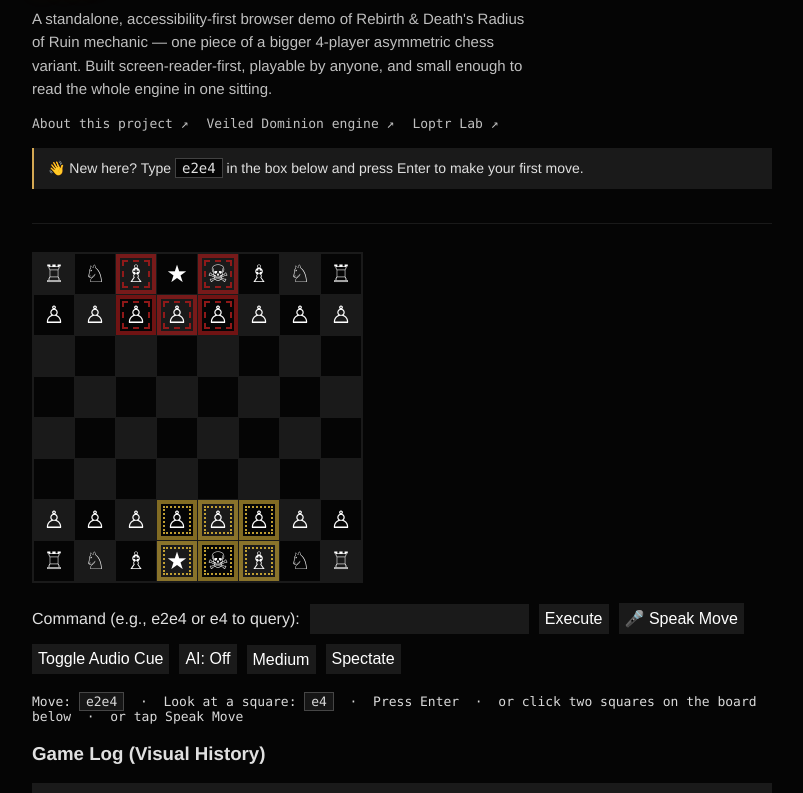
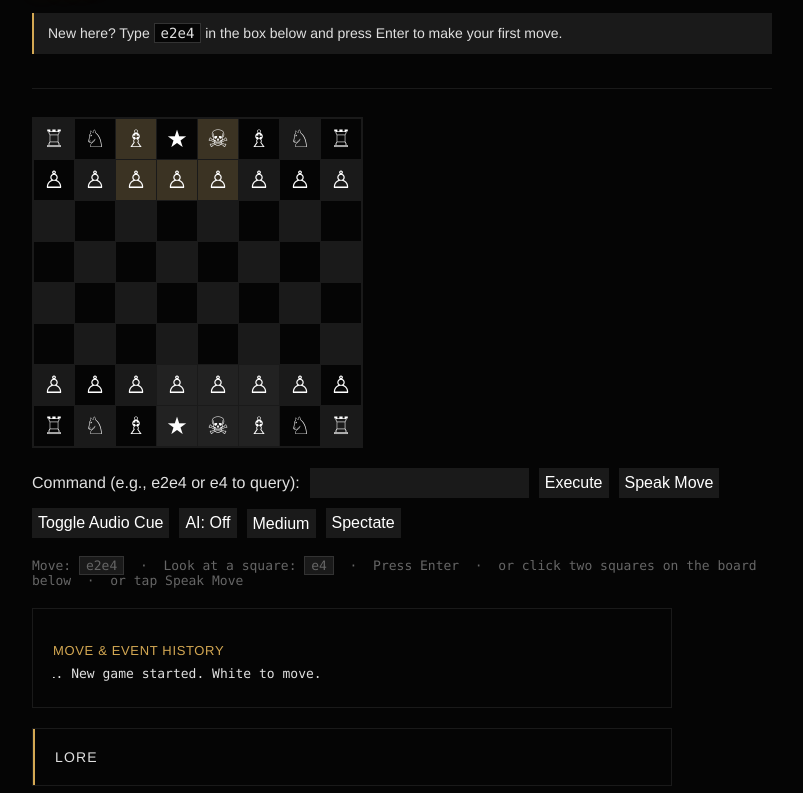
Before and after one commit to ibloud/duet_engine_architecture, a plain HTML site: page index.html in a window 1280 px wide. Shown: the part 95-888 px from the top of the page, without its empty margins (238-1041 px from the left). Drawn offline with Linux system fonts and the light colour scheme.

Commit message:
Refactor CSS variables and improve color accessibility
Refactor CSS variable names for improved clarity and consistency. Update background and text colors for better accessibility.

```diff
--- a/index.html
+++ b/index.html
@@ -6,25 +6,25 @@
     <title>Veiled Dominion: Duet</title>
     <style>
         :root {
-            --bg-base: #050505;             /* black void */
-            --surface-concrete: #1a1a1a;    /* black obsidian */
-            --accent-crimson: #d4a853;      /* amber-light, reused for former "crimson" accent role */
-            --accent-gold: #d4a853;         /* amber-light, reused for former "gold" accent role */
-            --text-primary: #ffffff;        /* pure white */
-            --text-secondary: #e0e0e0;      /* grey-200, body copy */
+            --black-void: #050505;
+            --black-obsidian: #1a1a1a;
+            --white-pure: #ffffff;
+            --grey-200: #e0e0e0;
             --text-muted: #666666;
-            --border-hairline: #1a1a1a;
+            --grey-700: #333333;
+            --amber-light: #d4a853;
             --amber-glow-08: rgba(212,168,83,0.08);
             --amber-glow-10: rgba(212,168,83,0.10);
             --amber-glow-30: rgba(212,168,83,0.3);
+            --border-hairline: #1a1a1a;
             --font-sans: 'Helvetica Neue', Helvetica, Arial, sans-serif;
             --font-mono: 'SF Mono', 'Menlo', 'Consolas', monospace;
         }
         * { box-sizing: border-box; }
         body {
             font-family: var(--font-sans);
-            background: var(--bg-base);
-            color: var(--text-secondary);
+            background: var(--black-void);
+            color: var(--grey-200);
             margin: 0;
         }
         /* Page shell - keeps line lengths readable and centers the whole
@@ -52,13 +52,13 @@
             font-size: 12.8px;
             text-transform: uppercase;
             letter-spacing: 0.15em;
-            color: var(--accent-gold);
+            color: var(--amber-light);
             margin: 0 0 8px 0;
         }
         .hero h1 {
             font-size: 32px;
             font-weight: 300;
-            color: var(--text-primary);
+            color: var(--white-pure);
             text-shadow: 0 0 20px var(--amber-glow-30);
             margin: 0 0 10px 0;
             letter-spacing: -0.01em;
@@ -78,26 +78,26 @@
             font-size: 13px;
         }
         .hero-nav a {
-            color: var(--text-primary);
+            color: var(--white-pure);
             opacity: 0.75;
             text-decoration: none;
             border-bottom: 1px solid transparent;
         }
         .hero-nav a:hover {
             opacity: 1;
-            border-bottom-color: var(--accent-crimson);
+            border-bottom-color: var(--amber-light);
         }
         .quickstart {
-            background: var(--surface-concrete);
-            border-left: 2px solid var(--accent-gold);
+            background: var(--black-obsidian);
+            border-left: 2px solid var(--amber-light);
             padding: 10px 14px;
             font-size: 14px;
             line-height: 1.5;
             margin-top: 16px;
         }
         .quickstart kbd {
-            background: var(--bg-base);
-            border: 1px solid rgba(245, 245, 247, 0.25);
+            background: var(--black-void);
+            border: 1px solid var(--grey-700);
             padding: 1px 6px;
             font-family: var(--font-mono);
         }
@@ -108,8 +108,8 @@
             grid-template-columns: repeat(8, 40px);
             grid-template-rows: repeat(8, 40px);
             gap: 1px;
-            background: var(--surface-concrete);
-            border: 2px solid var(--surface-concrete);
+            background: var(--black-obsidian);
+            border: 2px solid var(--black-obsidian);
             width: fit-content;
             max-width: 100%;
             margin-bottom: 20px;
@@ -119,6 +119,7 @@
             align-items: center;
             justify-content: center;
             font-size: 24px;
+            position: relative;
         }
         /* Small screens: shrink the board so 8 columns still fit without
            horizontal scrolling (8 * 34px + gaps ≈ fits a 360px viewport). */
@@ -130,35 +131,45 @@
             .sq { font-size: 20px; }
         }
         /* Two brand darks, not wood tones - board stays in the monochromatic family */
-        .sq.light { background: var(--surface-concrete); color: var(--text-primary); }
-        .sq.dark { background: var(--bg-base); color: var(--text-primary); }
-        /* Radius of Ruin: crimson is reserved for active-threat states in the design system.
-           Dashed inner outline gives it a shape identity too, not just color, so it still
-           reads for colorblind or grayscale viewing. */
+        .sq.light { background: var(--black-obsidian); color: var(--white-pure); }
+        .sq.dark { background: var(--black-void); color: var(--white-pure); }
+        /* Radius of Ruin / Sanctuary: single-accent amber wash with a slow
+           breathing pulse, matching the design system's one-accent-color rule
+           (no separate red/gold indicator colors) and its Ruin/Sanctuary
+           breathing technique. Shape as well as color carries the meaning so
+           it still reads for colorblind or grayscale viewing. */
         .sq.ruin {
-            box-shadow: inset 0 0 0 4px rgba(158, 27, 27, 0.7);
-            outline: 2px dashed rgba(158, 27, 27, 0.9);
-            outline-offset: -8px;
-        }
-        /* Sanctuary: gold reads as "locked/protected", not blue (blue is off-palette entirely).
-           Dotted inner outline distinguishes it from Ruin's dashed pattern by shape alone. */
+            background: var(--amber-glow-10);
+            animation: ruin-breathe var(--ruin-duration, 3.2s) ease-in-out infinite;
+        }
         .sq.sanctuary {
-            box-shadow: inset 0 0 0 4px rgba(212, 175, 55, 0.6);
-            outline: 2px dotted rgba(212, 175, 55, 0.9);
-            outline-offset: -8px;
+            background: rgba(102,102,102,0.10);
+            animation: sanctuary-breathe var(--sanctuary-duration, 4.5s) ease-in-out infinite;
+        }
+        @keyframes ruin-breathe {
+            0%, 100% { background-color: var(--amber-glow-10); }
+            50% { background-color: rgba(212,168,83, var(--ruin-peak, 0.18)); }
+        }
+        @keyframes sanctuary-breathe {
+            0%, 100% { background-color: rgba(102,102,102,0.10); }
+            50% { background-color: rgba(102,102,102, var(--sanctuary-peak, 0.14)); }
+        }
+        @media (prefers-reduced-motion: reduce) {
+            .sq.ruin { animation: none; background: var(--amber-glow-10); }
+            .sq.sanctuary { animation: none; background: rgba(102,102,102,0.10); }
         }
         /* Veiled: 45-degree diagonal hatch, per the design system's Veil State Pattern -
            a flat gray fill was a placeholder, not the spec */
         .sq.veiled {
-            background-color: var(--surface-concrete) !important;
+            background-color: var(--black-obsidian) !important;
             background-image: repeating-linear-gradient(
                 45deg,
-                rgba(245, 245, 247, 0.08) 0px,
-                rgba(245, 245, 247, 0.08) 2px,
+                rgba(224,224,224,0.08) 0px,
+                rgba(224,224,224,0.08) 2px,
                 transparent 2px,
                 transparent 10px
             ) !important;
-            color: rgba(245, 245, 247, 0.6) !important;
+            color: rgba(224,224,224,0.6) !important;
         }
 
         /* Accessibility: Screen Reader Only Live Region */
@@ -188,25 +199,24 @@
         input, button, select {
             font-size: 16px;
             padding: 5px;
-            background: var(--surface-concrete);
-            color: var(--text-primary);
-            border: 1px solid var(--surface-concrete);
+            background: var(--black-obsidian);
+            color: var(--white-pure);
+            border: 1px solid var(--black-obsidian);
             -webkit-appearance: none;
             -moz-appearance: none;
             appearance: none;
         }
         button, select { cursor: pointer; }
-        button:hover, select:hover { border-color: var(--accent-crimson); }
+        button:hover, select:hover { border-color: var(--amber-light); }
         #legend {
             font-family: var(--font-mono);
             font-size: 13px;
-            color: var(--text-primary);
-            opacity: 0.85;
+            color: var(--text-muted);
             margin: 6px 0 14px 0;
         }
         #legend kbd {
-            background: var(--surface-concrete);
-            border: 1px solid rgba(245, 245, 247, 0.25);
+            background: var(--black-obsidian);
+            border: 1px solid var(--grey-700);
             padding: 1px 6px;
             font-family: inherit;
         }
@@ -214,16 +224,18 @@
            screen readers never see this board (aria-hidden), so this doesn't touch
            or complicate the accessible input path at all. */
         .sq { cursor: pointer; }
-        .sq.selected { box-shadow: inset 0 0 0 3px var(--text-primary); }
+        .sq.selected { box-shadow: inset 0 0 0 1px var(--text-muted); }
         #log {
             white-space: pre-wrap;
-            background: var(--surface-concrete);
-            color: var(--text-primary);
-            padding: 10px;
+            background: var(--black-obsidian);
+            color: var(--grey-200);
+            padding: 14px;
+            border: 1px solid var(--border-hairline);
             border-radius: 0; /* doc rejects rounded/soft treatments in favor of flat structural edges */
             max-height: 200px;
             overflow-y: auto;
             font-family: var(--font-mono); /* Data/Logs typeface per the doc's typography hierarchy */
+            font-size: 13px;
         }
         /* Accessible counterpart to #log: a real, focusable, navigable list (not
            aria-hidden) so screen reader users can review move history item by item,
@@ -235,36 +247,48 @@
             padding-left: 1.4em;
             font-family: var(--font-mono);
             font-size: 13px;
-            line-height: 1.5;
+            line-height: 1.6;
+            color: var(--grey-200);
+        }
+        .history-log:empty::before {
+            content: "No moves yet.\A Click a piece to begin.";
+            white-space: pre;
+            color: var(--text-muted);
+            font-family: var(--font-sans);
+            display: block;
+            text-align: center;
+            padding: 12px 0;
         }
         .history-log li { margin: 2px 0; }
         .panel {
-            background: var(--surface-concrete);
-            border: 1px solid rgba(245, 245, 247, 0.15);
-            padding: 14px 16px;
-            margin: 16px 0;
+            background: transparent;
+            border: 1px solid var(--border-hairline);
+            padding: 20px;
+            margin: 20px 0;
             max-width: 640px;
         }
         .panel h2 {
             font-size: 14px;
             text-transform: uppercase;
             letter-spacing: 0.08em;
-            border-left: 2px solid var(--accent-crimson);
+            border-left: 2px solid var(--amber-light);
             padding-left: 8px;
             margin: 0 0 10px 0;
+            font-weight: 400;
         }
         .panel h3 {
             font-size: 13px;
             text-transform: uppercase;
             letter-spacing: 0.05em;
-            color: var(--accent-gold);
+            color: var(--amber-light);
             margin: 14px 0 4px 0;
+            font-weight: 400;
         }
         .panel p { font-size: 14px; line-height: 1.5; margin: 4px 0; }
         .support-option {
             padding-top: 12px;
             margin-top: 12px;
-            border-top: 1px solid rgba(245, 245, 247, 0.1);
+            border-top: 1px solid var(--border-hairline);
         }
         .support-option:first-of-type { border-top: none; margin-top: 4px; padding-top: 4px; }
         #rpgactor-status {
@@ -273,8 +297,33 @@
             margin-top: 8px;
         }
         #rpgactor-stats dl { margin: 8px 0 0 0; }
-        #rpgactor-stats dt { color: var(--accent-gold); font-size: 13px; margin-top: 6px; }
+        #rpgactor-stats dt { color: var(--amber-light); font-size: 13px; margin-top: 6px; }
         #rpgactor-stats dd { margin: 0 0 0 0; font-size: 14px; }
+
+        /* Collapsible secondary-content disclosures (Lore / rpg.actor Character
+           Lookup / Ways to Support) — native <details>/<summary>, collapsed by
+           default. Summary styled to match the existing .panel h2 treatment so
+           it reads the same as the rest of the design system. */
+        details.panel { padding: 0; }
+        details.panel > summary {
+            display: block;
+            cursor: pointer;
+            padding: 20px;
+            font-size: 14px;
+            text-transform: uppercase;
+            letter-spacing: 0.08em;
+            border-left: 2px solid var(--amber-light);
+            font-weight: 400;
+            color: var(--grey-200);
+            list-style: revert;
+        }
+        details.panel > summary:hover { color: var(--amber-light); }
+        details.panel[open] > summary {
+            border-bottom: 1px solid var(--border-hairline);
+        }
+        details.panel > .details-body {
+            padding: 20px;
+        }
     </style>
 </head>
 <body>
@@ -283,16 +332,8 @@
     <header class="hero">
         <p class="hero-eyebrow">Veiled Dominion · Duet</p>
         <h1>Duet</h1>
-        <p class="tagline">A standalone, accessibility-first browser demo of Rebirth &amp; Death's Radius of Ruin
-        mechanic — one piece of a bigger 4-player asymmetric chess variant. Built screen-reader-first, playable
-        by anyone, and small enough to read the whole engine in one sitting.</p>
-        <nav class="hero-nav" aria-label="Project links">
-            <a href="https://github.com/ibloud/duet_engine_architecture">About this project ↗</a>
-            <a href="https://github.com/Loptr-Lab/veiled-dominion-engine">Veiled Dominion engine ↗</a>
-            <a href="https://loptrlab.com">Loptr Lab ↗</a>
-        </nav>
         <p class="quickstart" aria-hidden="true">
-            👋 New here? Type <kbd>e2e4</kbd> in the box below and press Enter to make your first move.
+            New here? Type <kbd>e2e4</kbd> in the box below and press Enter to make your first move.
         </p>
     </header>
 
@@ -308,7 +349,7 @@
             <label for="cmd">Command (e.g., e2e4 or e4 to query):</label>
             <input type="text" id="cmd" autocomplete="off" aria-describedby="instructions">
             <button onclick="processCommand()">Execute</button>
-            <button type="button" id="speak-btn" onclick="SpeechInput.toggle()" aria-pressed="false" aria-describedby="speech-instructions">🎤 Speak Move</button>
+            <button type="button" id="speak-btn" onclick="SpeechInput.toggle()" aria-pressed="false" aria-describedby="speech-instructions">Speak Move</button>
         </div>
         <div class="controls-row">
             <button onclick="toggleAudio()" id="audio-btn">Toggle Audio Cue</button>
@@ -330,9 +371,9 @@
         &nbsp;·&nbsp; or click two squares on the board below &nbsp;·&nbsp; or tap Speak Move
     </p>
 
-    <div>
+    <div class="sr-only">
         <h3>Game Log (Visual History)</h3>
-        <div id="log" aria-hidden="true"></div>
+        <div id="log"></div>
     </div>
 
     <!-- Accessible move/event history: unlike #sr-status (which only speaks the latest
@@ -346,9 +387,11 @@
 
     <!-- Lore panel - plain readable text, intentionally NOT aria-hidden since this content
          is meaningful to blind players too, unlike the visual board. Placed below the game
-         itself so the board/controls are the first thing encountered. -->
-    <section class="panel" aria-labelledby="lore-heading">
-        <h2 id="lore-heading">Lore</h2>
+         itself so the board/controls are the first thing encountered. Collapsed by default
+         (native <details>) to keep default scroll depth down without dropping any content. -->
+    <details class="panel" aria-labelledby="lore-heading">
+        <summary id="lore-heading">Lore</summary>
+        <div class="details-body">
             <h3>Rebirth</h3>
             <p>She was made too bright. Formed by Death after a broken law in Heaven, Rebirth carries a power she hasn't
             learned to carry safely — anything that lingers too close to her, ally or enemy, gets stripped down to its
@@ -360,13 +403,16 @@
             <h3>The Radius of Ruin &amp; Sanctuary</h3>
             <p>Rebirth's presence Veils any piece that ends a turn too close to her — reduced to pawn-like movement for
             a round. Death's Sanctuary is the one place that effect can't reach.</p>
-    </section>
+        </div>
+    </details>
 
     <!-- rpg.actor integration - read-only lookup. Unauthenticated GET only; no login, no writes.
          See RPGACTOR_INTEGRATION_NOTES section further down in this file for what Phase 2 (OAuth
-         write-back) would require - deliberately out of scope for this pass. -->
-    <section class="panel" aria-labelledby="rpgactor-heading">
-        <h2 id="rpgactor-heading">rpg.actor Character Lookup</h2>
+         write-back) would require - deliberately out of scope for this pass. Collapsed by default,
+         same as Lore and Ways to Support: secondary content, not required to play. -->
+    <details class="panel" aria-labelledby="rpgactor-heading">
+        <summary id="rpgactor-heading">rpg.actor Character Lookup</summary>
+        <div class="details-body">
             <p>Enter a Bluesky handle to look up any existing rpg.actor stats on record. Read-only - this does not
             log you in or change anything on your account.</p>
             <label for="rpgactor-handle">Bluesky handle</label>
@@ -374,14 +420,17 @@
             <button onclick="loadRpgActorProfile()">Look Up</button>
             <p id="rpgactor-status" role="status" aria-live="polite"></p>
             <div id="rpgactor-stats"></div>
-    </section>
+        </div>
+    </details>
 
     <!-- WAYS TO SUPPORT - additive, entirely optional. Framed as a menu of
          choices rather than a checkout flow: nothing here is required to play
          or read the game, and no single option is presented as the "real" one.
-         Each sub-option is independent - remove/reorder freely. -->
-    <section class="panel" aria-labelledby="support-heading">
-        <h2 id="support-heading">Ways to Support</h2>
+         Each sub-option is independent - remove/reorder freely. Collapsed by
+         default, same as Lore and rpg.actor above. -->
+    <details class="panel" aria-labelledby="support-heading">
+        <summary id="support-heading">Ways to Support</summary>
+        <div class="details-body">
             <p>None of this is required - Duet is free to play and always will be. If you'd like to put something
             toward Loptr Lab's work on Veiled Dominion, here are a couple of no-pressure options. Pick whichever
             fits, or none at all.</p>
@@ -410,10 +459,11 @@
                 directly - no account, no checkout page.</p>
                 <label for="tipjar-amount">Amount (sats)</label>
                 <input type="number" id="tipjar-amount" value="1000" min="1" step="1" inputmode="numeric">
-            <button onclick="TipJar.sendTip()">⚡ Send Tip</button>
+                <button onclick="TipJar.sendTip()">Send Tip</button>
                 <p id="tipjar-status" role="status" aria-live="polite"></p>
             </div>
-    </section>
+        </div>
+    </details>
 
 <script>
     /* ==========================================================================
@@ -1754,7 +1804,7 @@
                 if (btn) {
                     btn.disabled = true;
                     btn.title = 'Speech input is not supported in this browser.';
-                    btn.innerText = '🎤 Speak Move (unavailable)';
+                    btn.innerText = 'Speak Move (unavailable)';
                 }
                 this._setStatus('Speech input is not supported in this browser. Typing and clicking still work as usual.');
                 return;
@@ -1830,7 +1880,7 @@
             const btn = document.getElementById('speak-btn');
             if (!btn) return;
             btn.setAttribute('aria-pressed', listening ? 'true' : 'false');
-            btn.innerText = listening ? '🎤 Listening… (tap to stop)' : '🎤 Speak Move';
+            btn.innerText = listening ? 'Listening… (tap to stop)' : 'Speak Move';
         },
 
         _handleFinalTranscript(rawText) {
@@ -2000,8 +2050,12 @@
     TipJar.init();
 </script>
 
-    <footer style="margin-top: 36px; padding-top: 16px; border-top: 1px solid rgba(245,245,247,0.12); font-size: 13px; opacity: 0.6;">
-        <a href="https://github.com/ibloud/duet_engine_architecture" style="color: var(--text-primary);">Source, license &amp; contributing ↗</a>
+    <footer style="margin-top: 36px; padding-top: 16px; border-top: 1px solid var(--border-hairline); font-size: 13px; opacity: 0.6;">
+        <a href="https://github.com/ibloud/duet_engine_architecture" style="color: var(--grey-200);">Source, license &amp; contributing ↗</a>
+        &nbsp;&middot;&nbsp;
+        <a href="https://github.com/Loptr-Lab/veiled-dominion-engine" style="color: var(--grey-200);">Veiled Dominion engine ↗</a>
+        &nbsp;&middot;&nbsp;
+        <a href="https://loptrlab.com" style="color: var(--grey-200);">Loptr Lab ↗</a>
     </footer>
 
 </div>
```
Lines whose indentation alone changed are shown as unchanged.
